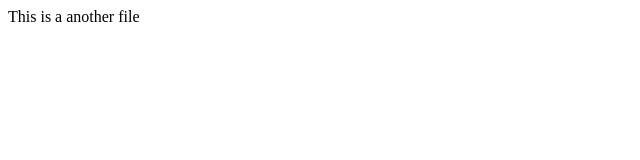
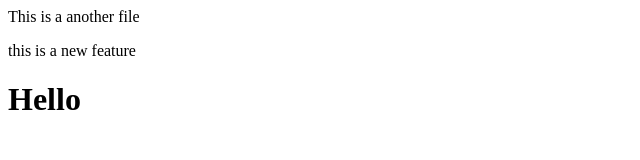
Before and after one commit to Alialam16/localrepo, a plain HTML site: page index.html in a window 1280 px wide. Shown: the whole page, without its empty margins (0-640 px from the left). Drawn offline with Linux system fonts and the light colour scheme.

Commit message:
New Feature

```diff
--- a/index.html
+++ b/index.html
@@ -1 +1,3 @@
 <p> This is a another  file</p>
+<p> this is a new feature</p>
+<h1>Hello</h1>
```
